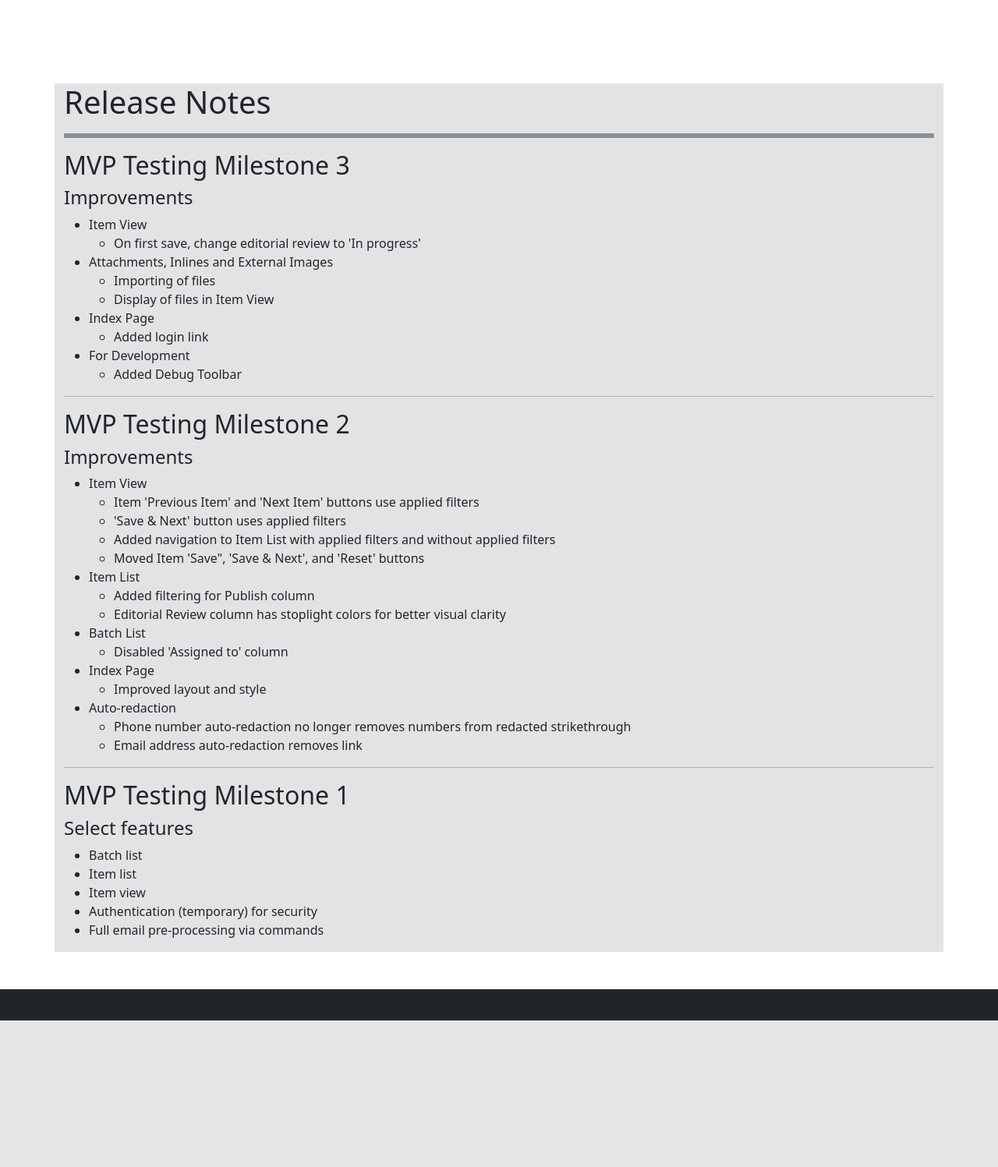
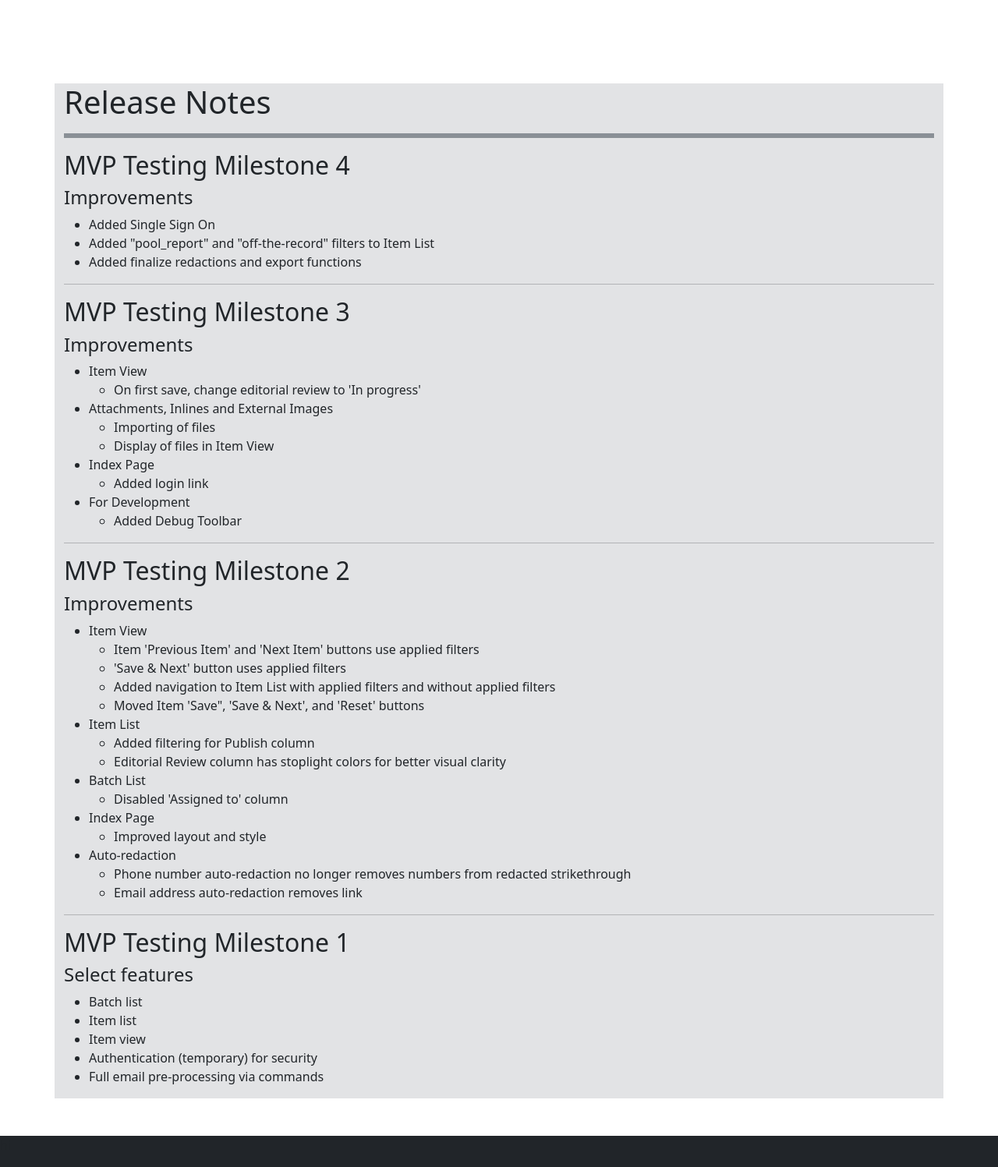
Before and after one commit to timkanke/scutes, a Django app: page / in a window 1280 px wide. Shown: the part 245-1742 px from the top of the page at 78% size. Before the commit the page ends 1554 px from the top, so only its background shows below. Run offline with Django 4.2, Linux system fonts and the light colour scheme; some libraries are stand-ins or nearby versions.

Commit message:
LIBWHCA-206 Added milestone 4 change log

```diff
--- a/src/processing/templates/index.html
+++ b/src/processing/templates/index.html
@@ -39,6 +39,17 @@
 
             <h1>Release Notes</h1>
             <hr class="border border-secondary border-3 opacity-75">
+
+            <h2>MVP Testing Milestone 4</h2>
+            <h4>Improvements</h4>
+            <ul>
+                <li>Added Single Sign On</li>
+                <li>Added "pool_report" and "off-the-record" filters to Item List</li>
+                <li>Added finalize redactions and export functions</li>
+            </ul>
+
+            <hr>
+
             <h2>MVP Testing Milestone 3</h2>
             <h4>Improvements</h4>
             <ul>
```
